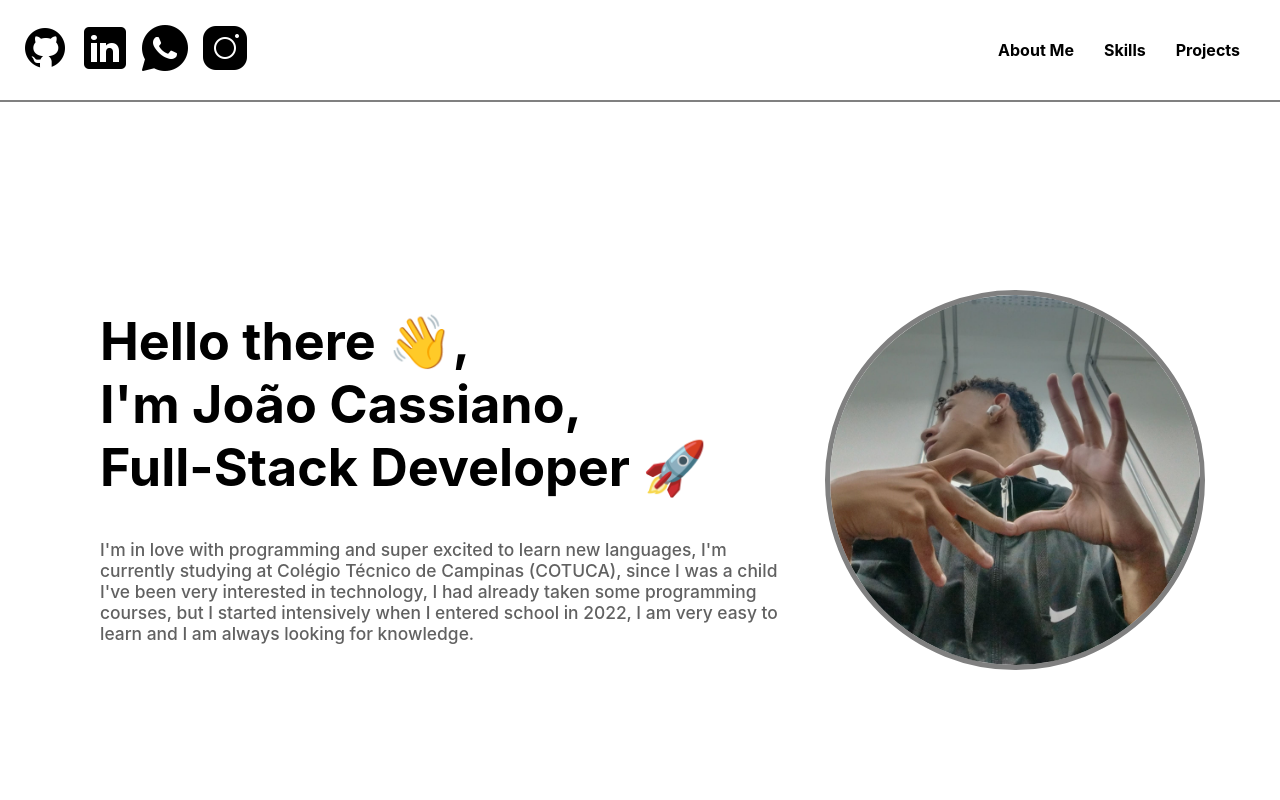
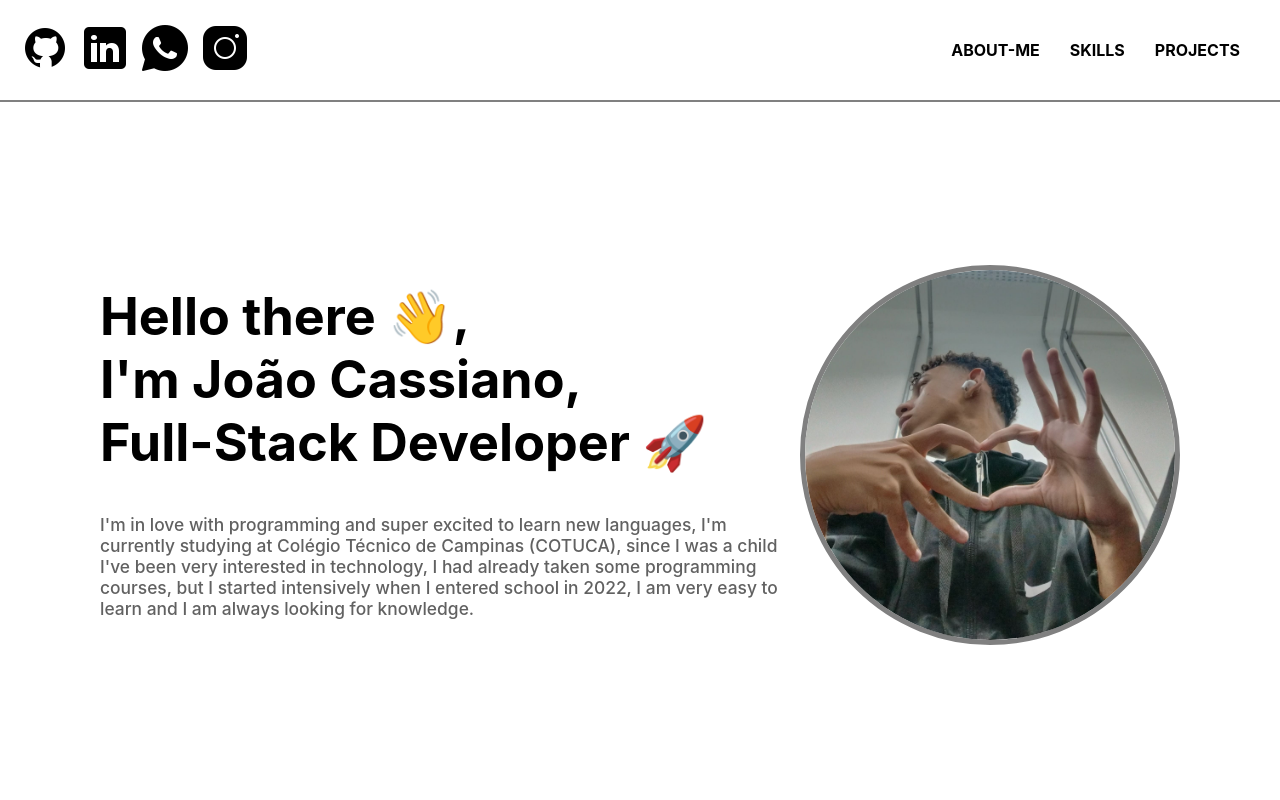
Before and after one commit to Cassiannoow/Portfolio, a React (Create React App) app: page / in a window 1280 px wide. Shown: the top 800 px of the page. Built offline with nearby package versions, Linux system fonts and the light colour scheme.

Commit message:
Little changes

```diff
--- a/src/AboutMe/AboutMe.css
+++ b/src/AboutMe/AboutMe.css
@@ -17,7 +17,7 @@
     text-align: left;
     font-size: 26px;
     max-width: 700px;
-    margin: 25px;
+    margin: auto;
 }
 
 #Apresentacao-2{
--- a/src/Menu/Menu.js
+++ b/src/Menu/Menu.js
@@ -26,9 +26,9 @@ export default function Menu()
                 </Link>
             </div>
             <div id="Links">
-                <a className="link" href="#AboutMe">About Me</a>
-                <a className="link" href="#skills">Skills</a>
-                <a className="link" href="#projects">Projects</a>
+                <a className="link" href="#AboutMe">ABOUT-ME</a>
+                <a className="link" href="#skills">SKILLS</a>
+                <a className="link" href="#projects">PROJECTS</a>
             </div>
         </div>
     )
--- a/src/Projects/Projects.css
+++ b/src/Projects/Projects.css
@@ -41,7 +41,6 @@
 .tecnologiesUsed{
     margin: 5px;
     transition: 0.5s;
-    filter: grayscale(0.3);
     cursor: pointer;
 }
 
@@ -49,7 +48,6 @@
     margin: 5px;
     transform: scale(1.1);
     transition: 0.5s;
-    filter: grayscale(0);
 }
 
 .project-picture{
@@ -87,3 +85,9 @@
     text-decoration: none;
     color: black;
 }
+
+@media only screen and (max-width: 480px) {
+    .picturebox{
+        width: 50%;
+    }
+}
--- a/src/Skills/Skills.css
+++ b/src/Skills/Skills.css
@@ -38,6 +38,7 @@ td:hover{
 }
 
 td{
+    cursor: pointer;
     display: flex;
     flex-direction: column;
     margin: 15px;
```
